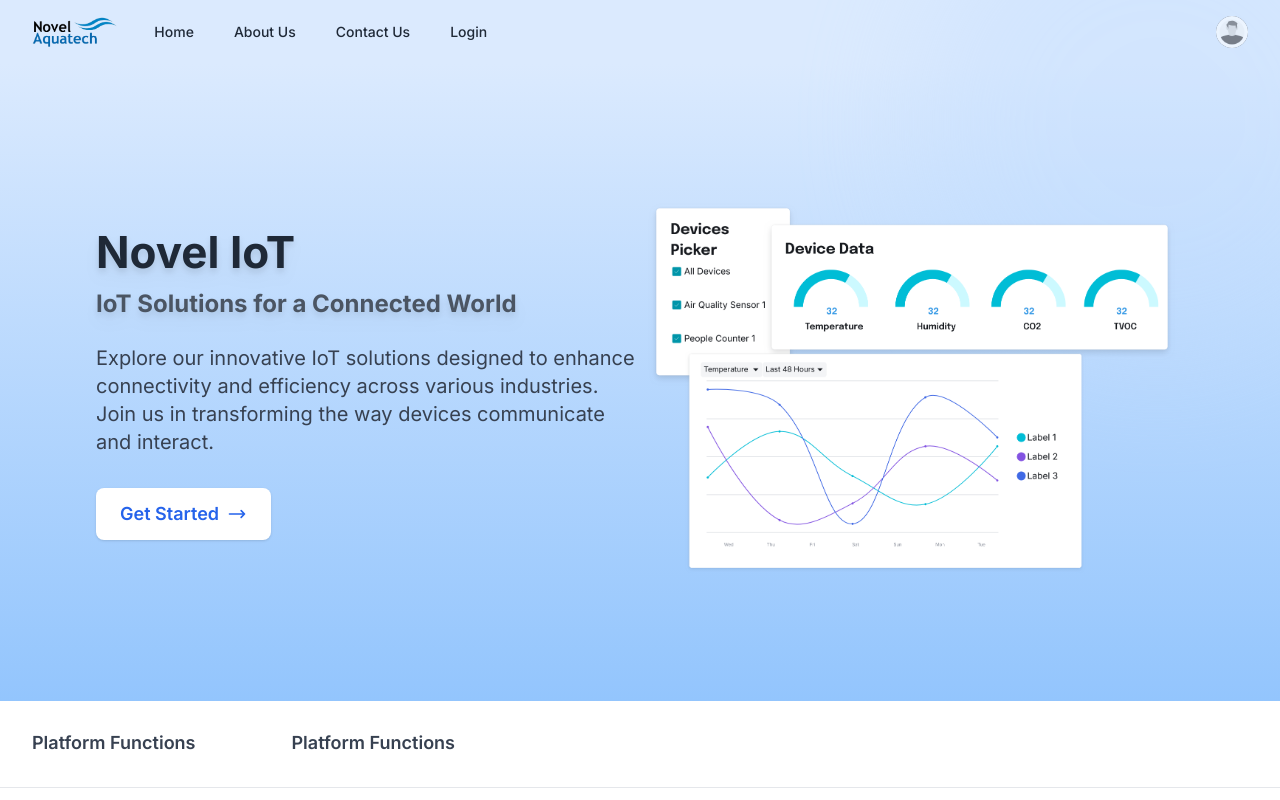
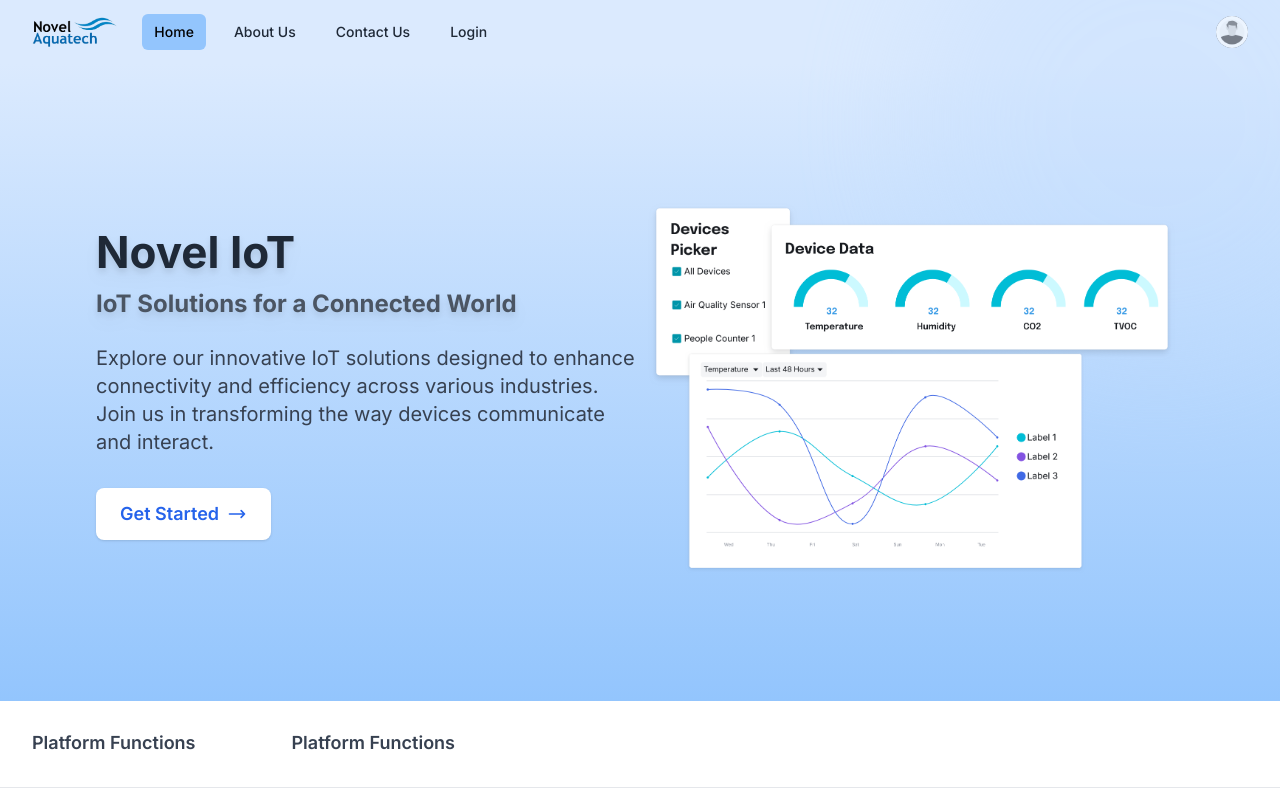
Before and after one commit to NovelAquatech/noveaq-website, a Next.js app: page / in a window 1280 px wide. Shown: the top 800 px of the page. Built offline with nearby package versions, Linux system fonts and the light colour scheme.

Commit message:
fix: update Navbar currentHref to point to home page

```diff
--- a/src/app/page.tsx
+++ b/src/app/page.tsx
@@ -20,7 +20,7 @@ export default function Index() {
 
   return (
     <main className="min-h-screen relative overflow-hidden">
-      <Navbar currentHref="/functions" />
+      <Navbar currentHref="/" />
       <HeroSection section={heroSection} />
       <SectionSelector
         sections={homePageContent.sections.filter(
```
